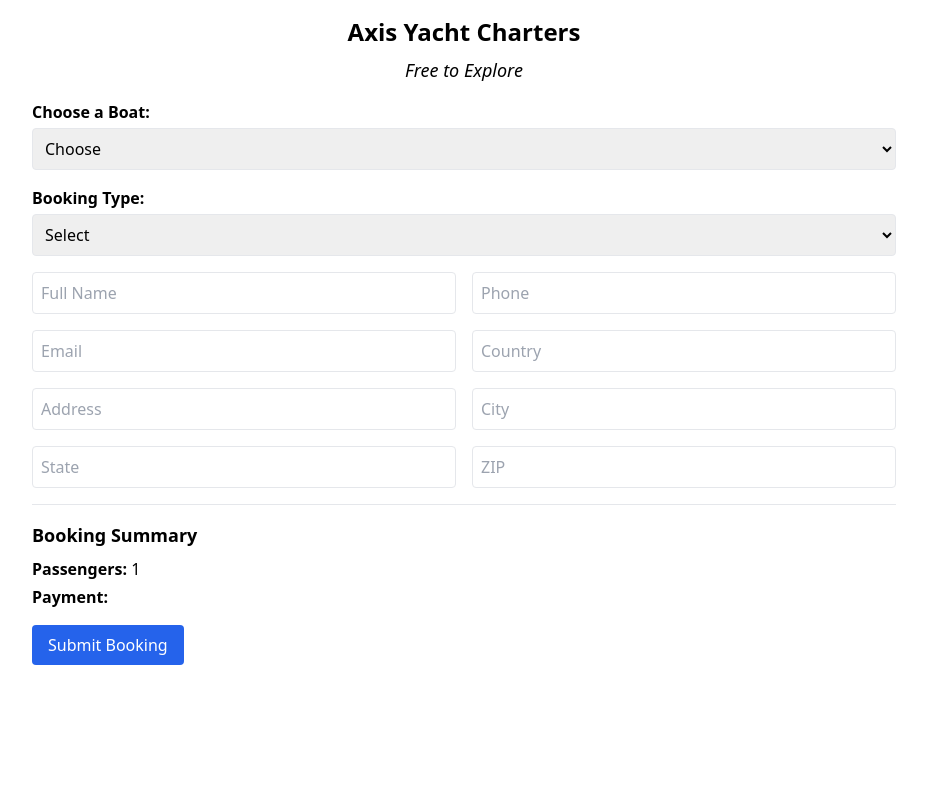
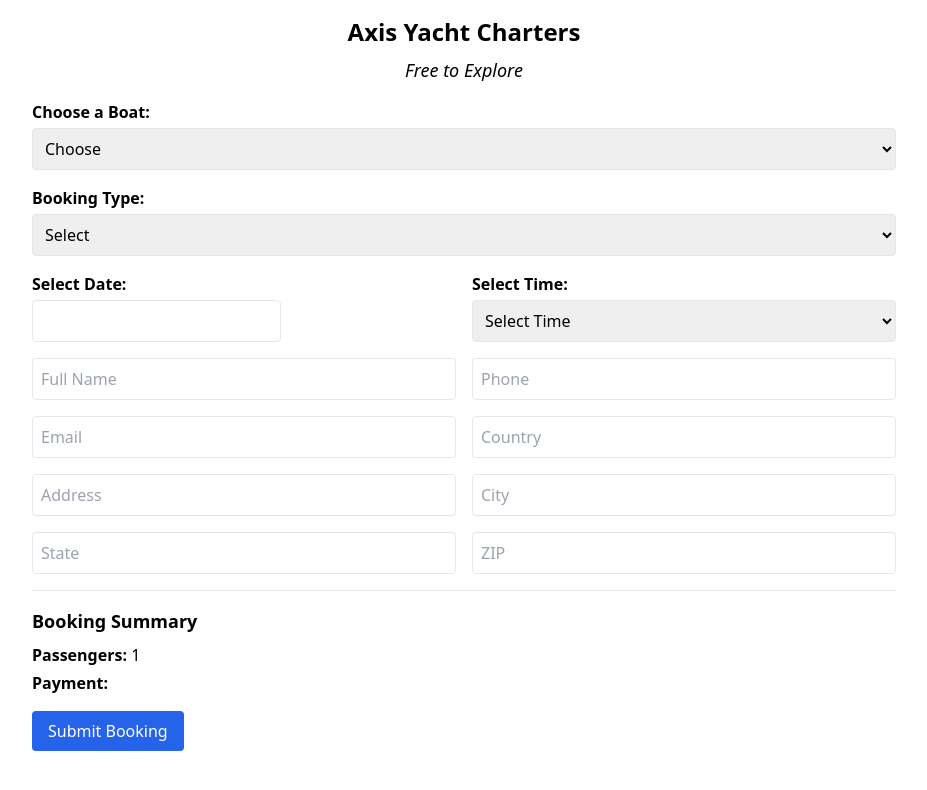
Before and after one commit to drklion/axis-booking-25, a React (Vite) app: page / in a window 1280 px wide. Shown: the top 790 px of the page, without its empty margins (176-1103 px from the left). Built offline with nearby package versions, Linux system fonts and the light colour scheme.

Commit message:
Update App.jsx

```diff
--- a/src/App.jsx
+++ b/src/App.jsx
@@ -190,6 +190,22 @@ Address: ${[info.country, info.address, info.city, info.state, info.zip].filter(
       {/* no changes below this point unless requested */}
 
       <div className="grid sm:grid-cols-2 gap-4">
+        <div>
+          <label className="block font-semibold mb-1">Select Date:</label>
+          <DatePicker selected={date} onChange={setDate} minDate={today} className={inputClass} />
+        </div>
+        <div>
+          <label className="block font-semibold mb-1">Select Time:</label>
+          <select value={time} onChange={(e) => setTime(e.target.value)} className={inputClass}>
+            <option value="">Select Time</option>
+            {generateTimeOptions().map((t) => (
+              <option key={t} value={t}>{t}</option>
+            ))}
+          </select>
+        </div>
+      </div>
+
+      <div className="grid sm:grid-cols-2 gap-4">
         <input placeholder="Full Name" value={info.name} onChange={(e) => setInfo({ ...info, name: e.target.value })} className={inputClass} />
         <input placeholder="Phone" value={info.phone} onChange={(e) => setInfo({ ...info, phone: e.target.value })} className={inputClass} />
         <input placeholder="Email" value={info.email} onChange={(e) => setInfo({ ...info, email: e.target.value })} className={inputClass} />
```
